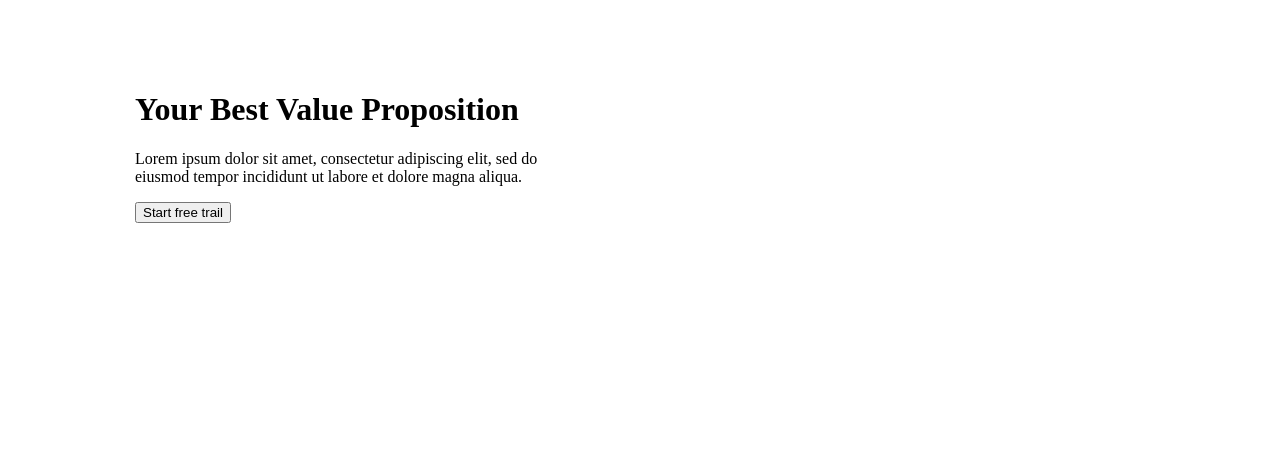
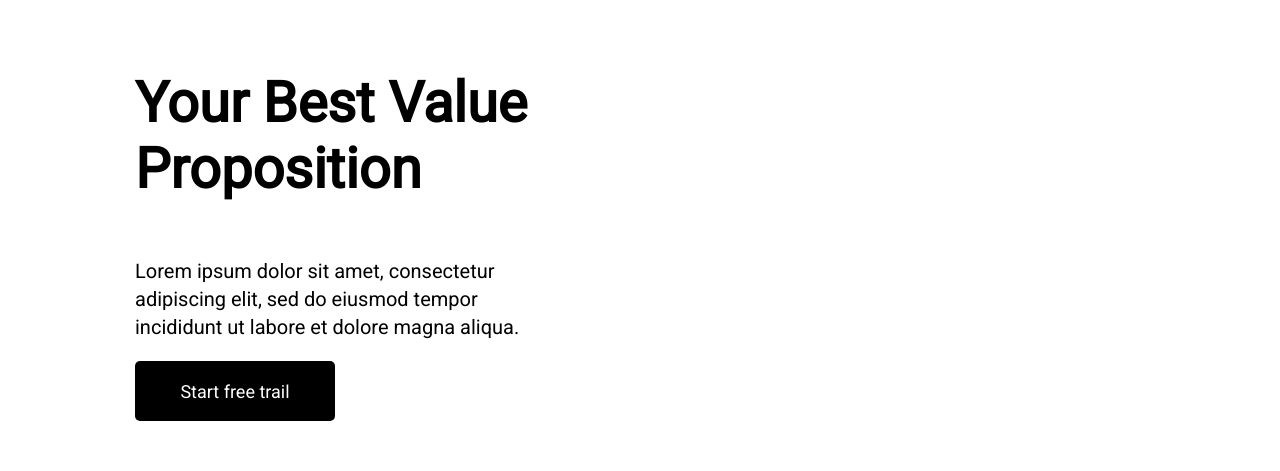
Before and after one commit to sotheaKIT/Internship-Kirirrom-development-team, a Vue app: page / in a window 1280 px wide. Shown: the part 154-625 px from the top of the page. Built offline with nearby package versions, Linux system fonts and the light colour scheme.

Commit message:
feat: hero_side.html

```diff
--- a/src/components/hero_side/hero_side.html
+++ b/src/components/hero_side/hero_side.html
@@ -1,16 +1,12 @@
 <div class="hero_container">
-    <div class="content">
-        <h1>
-            Your Best Value Proposition
-        </h1>
-        <p>
-            Lorem ipsum dolor sit amet, consectetur adipiscing elit, sed do
-            eiusmod tempor incididunt ut labore et dolore magna aliqua.
-        </p>
-        <button>Start free trail</button>
+
+    <div class="content" >
+        <p class="title">Your Best Value Proposition</p>
+        <p class="description">Lorem ipsum dolor sit amet, consectetur adipiscing elit, sed do
+            eiusmod tempor incididunt ut labore et dolore magna aliqua.</p>
+        <button class="subscription">Start free trail</button>
     </div>
-    <div class="img">
-
+    <div class="img" >
+        <img src="@/assets/hero panel.svg">
     </div>
-
 </div>
```
